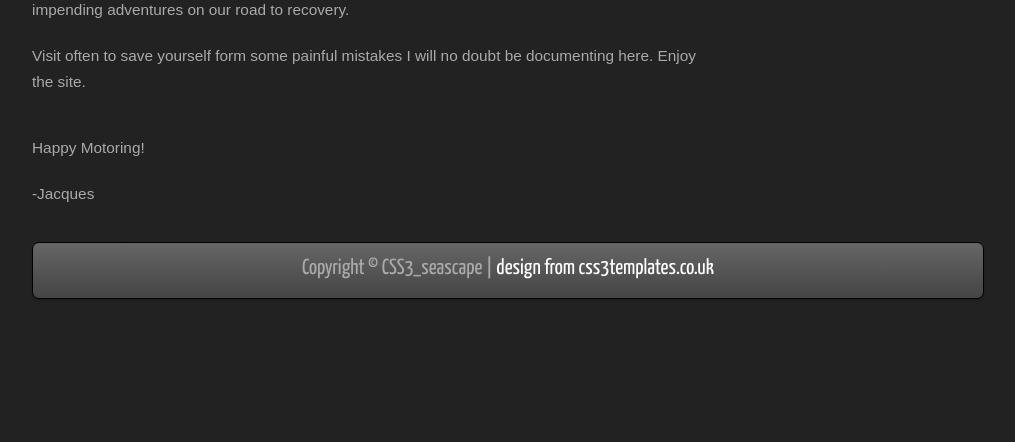
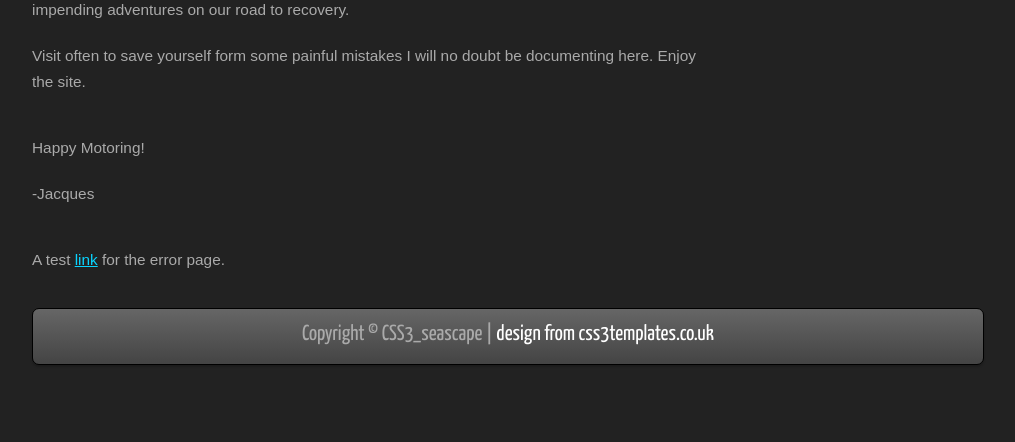
Before and after one commit to jtroussard/CPSC350-project-roxanneReturnsWebsite, a Flask app: page / in a window 1280 px wide. Shown: the part 1005-1447 px from the top of the page, without its empty margins (133-1148 px from the left). Before the commit the page ends 1304 px from the top, so only its background shows below. Run offline with Flask 2, Linux system fonts and the light colour scheme; some libraries are stand-ins or nearby versions.

Commit message:
Update index.html - add test link for error page

```diff
--- a/roxanne/templates/index.html
+++ b/roxanne/templates/index.html
@@ -9,4 +9,6 @@
         <p>Visit often to save yourself form some painful mistakes I will no doubt be documenting here. Enjoy the site.</p>
         <p></p><p>Happy Motoring!</p>
         <p>-Jacques</p>
+        <p></p>
+        <p>A test <a href=http://www.roxannereturns/error.html>link</a> for the error page.</p>
 {% endblock %}
```
